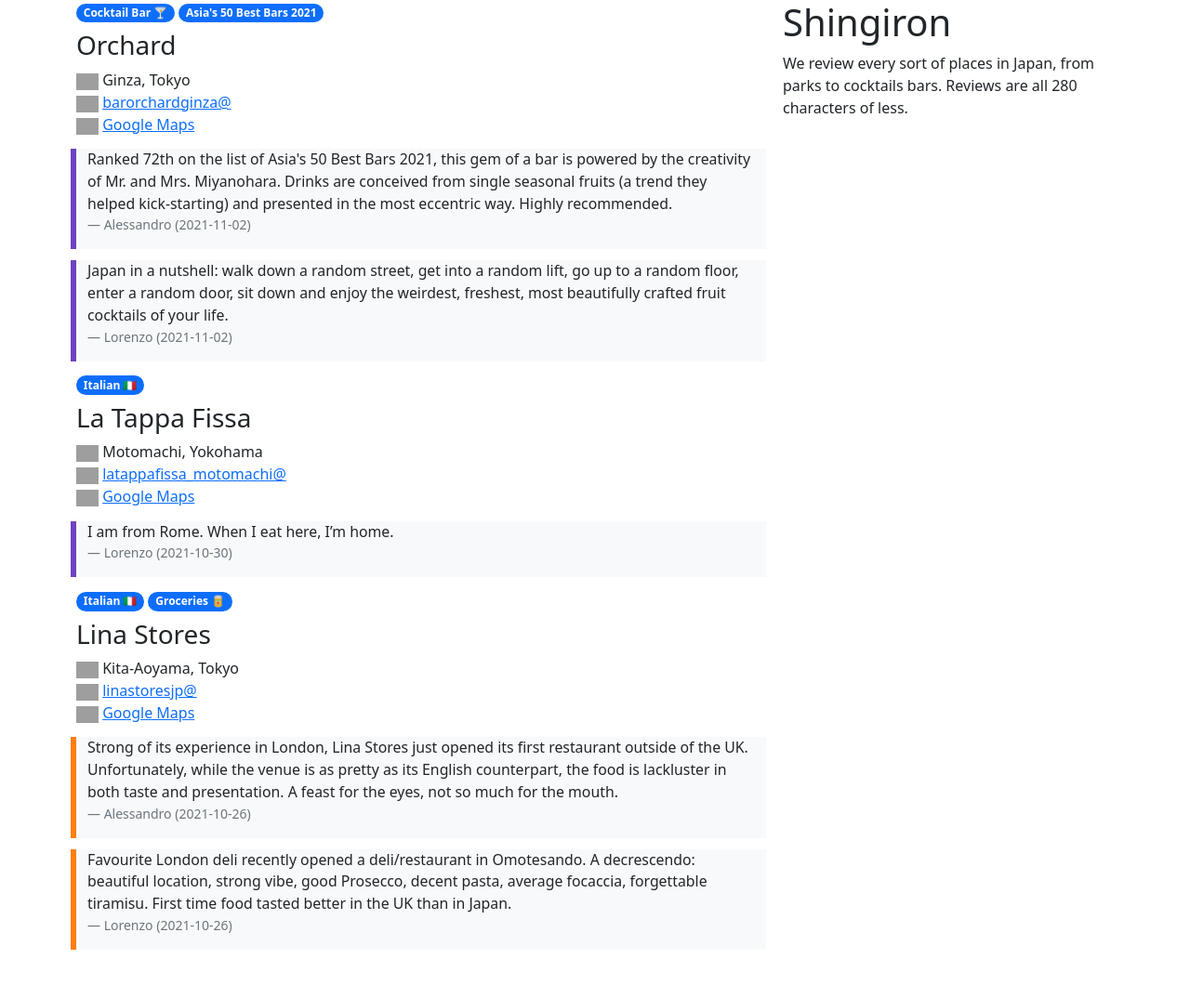
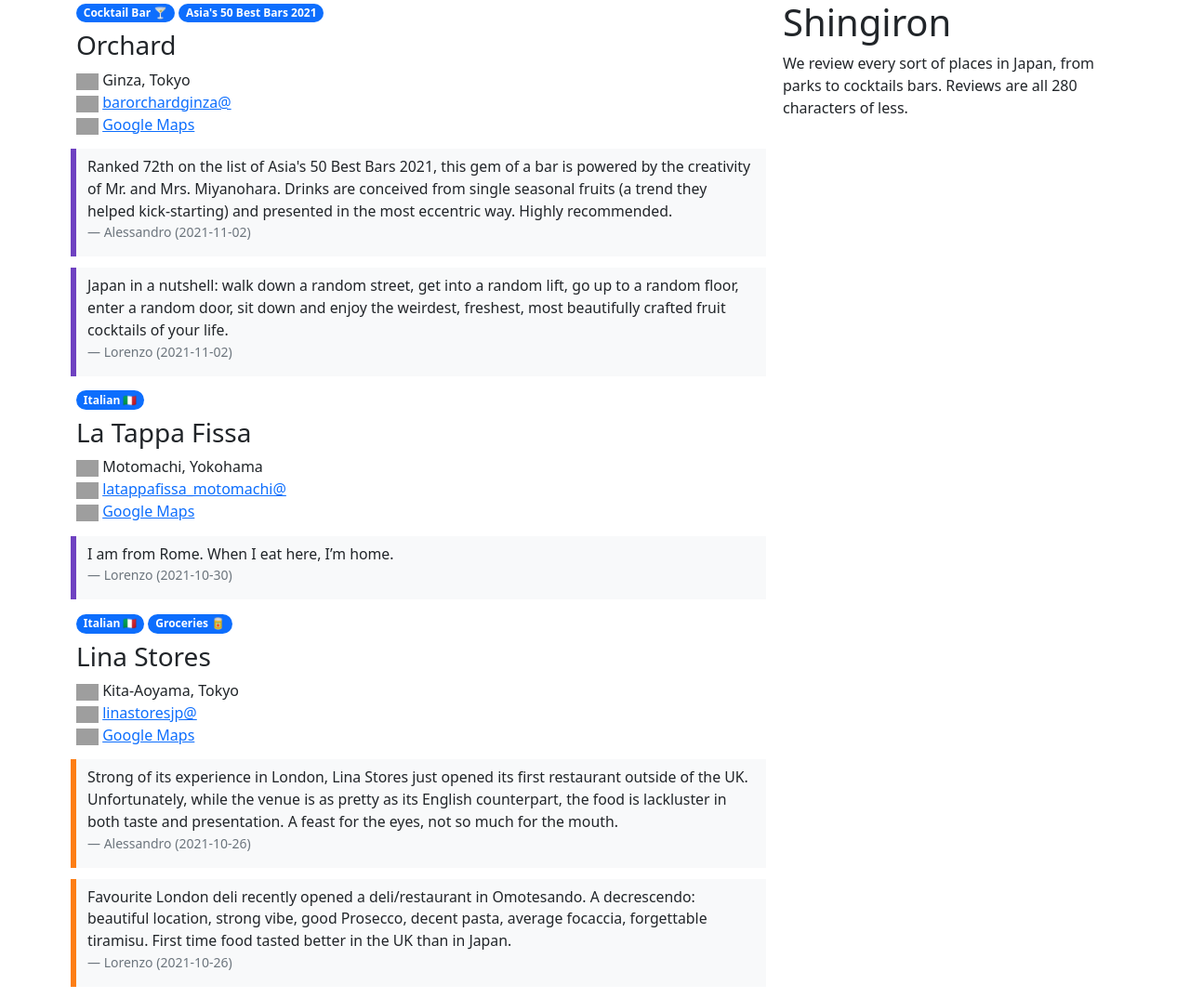
Before and after one commit to alessandrosp/shingiron, a Jekyll site: the page built from docs/index.html, in a window 1280 px wide. Shown: the whole page at 93% size. Built offline with Jekyll 4.4.1, drawn with Linux system fonts in a browser that asks for light colours; nearby versions of some CDN libraries; comment, search, counter and statistics services are not loaded; before the commit the page ends 1034 px from its top, so only the background shows below that; grey boxes are pictures that could not be loaded.

Commit message:
Update style.css

```diff
--- a/docs/assets/css/style.css
+++ b/docs/assets/css/style.css
@@ -29,20 +29,24 @@
   text-align: left !important;
 }
 
-.place-review-content-4 {
-  border-left: #6f42c1 solid 6px;
+.place-review-content-1 {
+  border-left: #dc3545 solid 6px;
+}
+
+.place-review-content-2 {
+  border-left: #fd7e14 solid 6px;
 }
 
 .place-review-content-3 {
   border-left: #198754 solid 6px;
 }
 
-.place-review-content-2 {
-  border-left: #fd7e14 solid 6px;
+.place-review-content-4 {
+  border-left: #6f42c1 solid 6px;
 }
 
-.place-review-content-1 {
-  border-left: #dc3545 solid 6px;
+.place-review-blockquote {
+  padding-top: 8px;
 }
 
 .sidebar {
```
